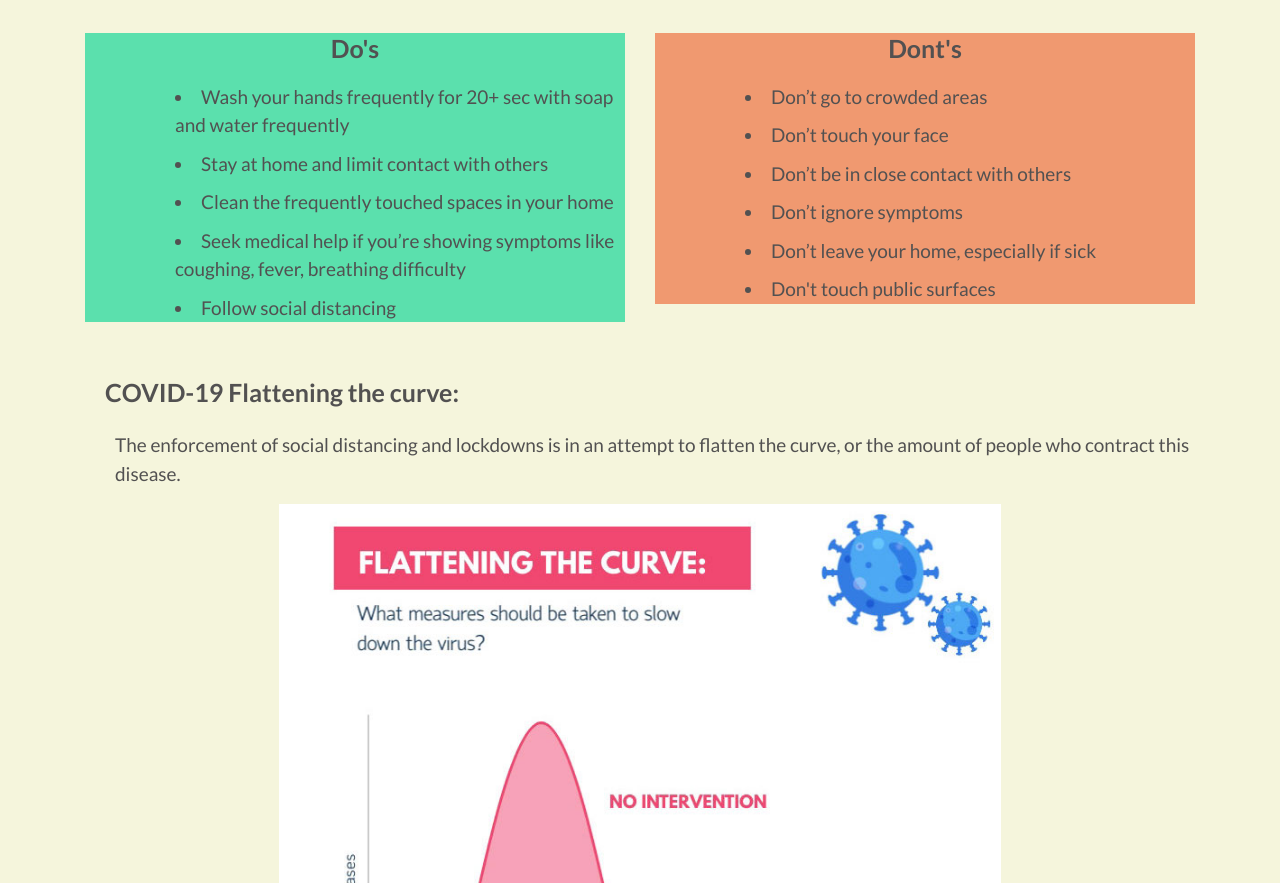
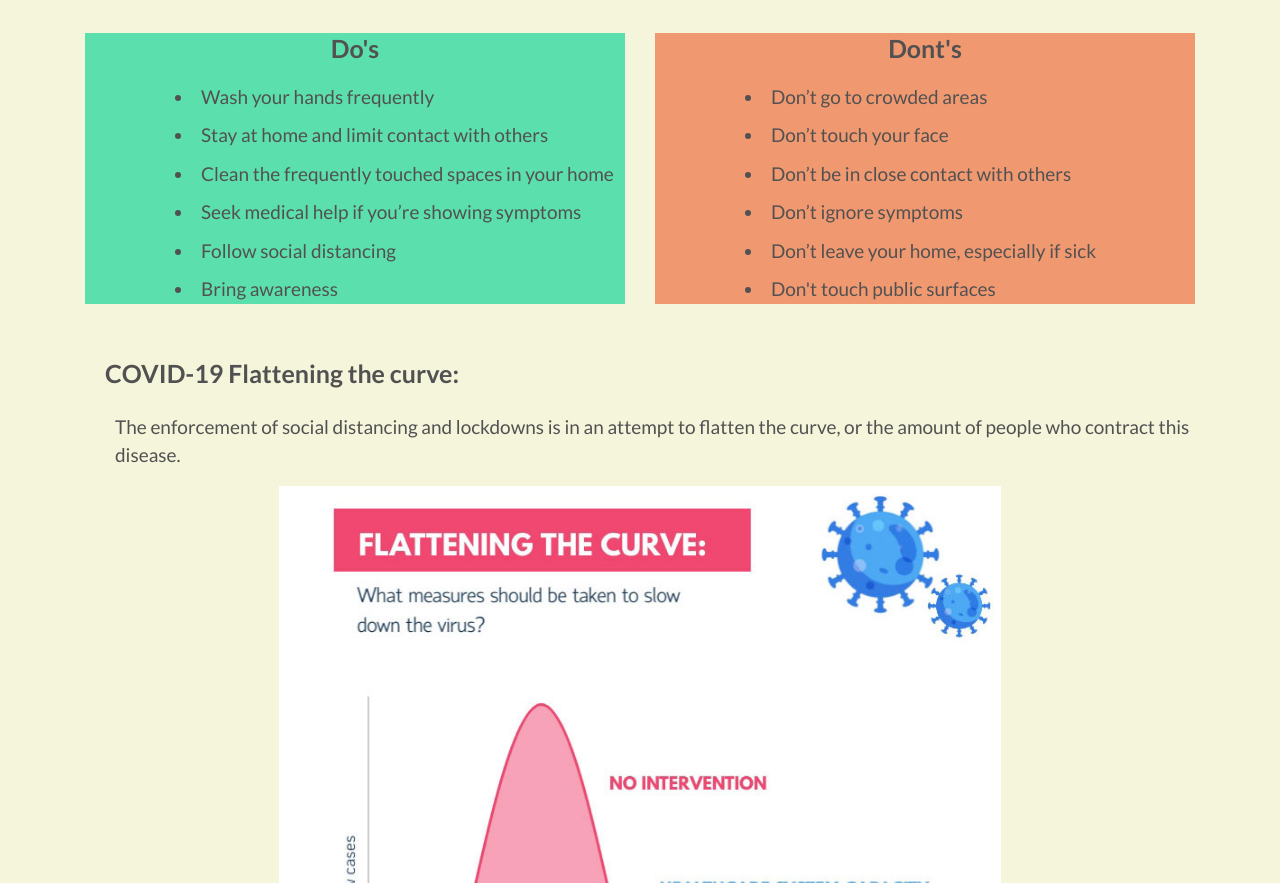
Before and after one commit to Prasanna-Saripudi/SW-APP-DEV, a plain HTML site: page Project0/prevention.html in a window 1280 px wide. Shown: the part 853-1736 px from the top of the page. Drawn offline with nearby package versions, Linux system fonts and the light colour scheme.

Commit message:
changing webpage name

```diff
--- a/Project0/prevention.html
+++ b/Project0/prevention.html
@@ -2,7 +2,7 @@
 <html>
 
 <head>
-    <title>My Webpage</title>
+    <title>Prasanna</title>
     <meta name="viewport" content="width=device-width, initial-scale=1">
     <link rel="stylesheet" href="https://maxcdn.bootstrapcdn.com/bootswatch/4.1.0/darkly/bootstrap.min.css">
     <link rel="stylesheet" href="css/style.css">
@@ -45,12 +45,12 @@
                 <div class="dos">
                     <h4 style="text-align: center;">Do's</h4>
                     <dd>
-                        <li>Wash your hands frequently for 20+ sec with soap and water frequently</li>
+                        <li>Wash your hands frequently</li>
                         <li>Stay at home and limit contact with others</li>
                         <li>Clean the frequently touched spaces in your home</li>
-                        <li>Seek medical help if you’re showing symptoms like coughing, fever, breathing difficulty
-                        </li>
+                        <li>Seek medical help if you’re showing symptoms</li>
                         <li>Follow social distancing</li>
+                        <li>Bring awareness</li>
                     </dd>
                 </div>
             </div>
```
Also changed, not shown: Project0/index.html (+1 -1 lines), Project0/symptoms.html (+1 -1 lines), Project0/treatment.html (+3 -3 lines).
